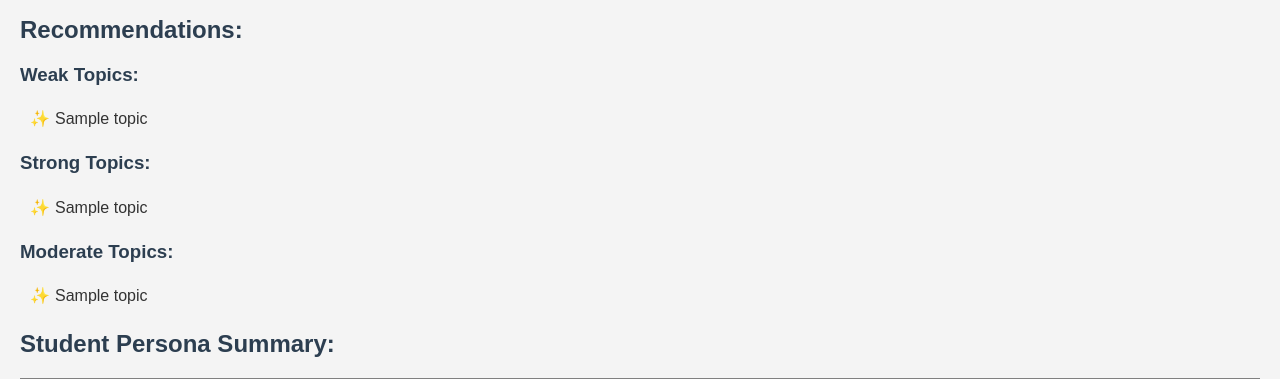
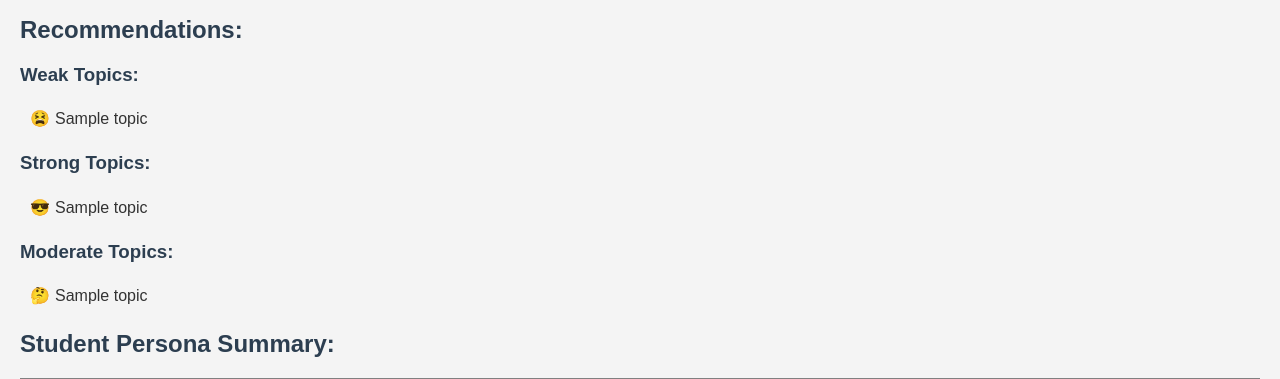
Before and after one commit to Surajsingh-6/Personalized-Student-Recommendations, a Flask app: template templates/results.html in a window 1280 px wide. Shown: the part 231-610 px from the top of the page. Run offline with Flask 3, Linux system fonts and the light colour scheme; the template is opened without the code that fills it: most values are stand-ins (such as "Sample title", 1, 10 or a date in 2020).

Commit message:
added few styles and screenshots of website

```diff
--- a/static/styles.css
+++ b/static/styles.css
@@ -66,6 +66,15 @@ ul {
     list-style-type: "✨";
     padding-left: 20px;
 }
+.good{
+    list-style-type: "😎";
+}
+.avg{
+    list-style-type: "🤔";
+}
+.bad{
+    list-style-type: "😫";
+}
 li {
     padding: 5px;
     margin-left: 10px;
--- a/templates/results.html
+++ b/templates/results.html
@@ -30,21 +30,21 @@
     <h3>Weak Topics:</h3>
     <ul>
         {% for topic in weak_topics %}
-            <li>{{ topic }}</li>
+            <li class="bad">{{ topic }}</li>
         {% endfor %}
     </ul>
 
     <h3>Strong Topics:</h3>
     <ul>
         {% for topic in strong_topics %}
-            <li>{{ topic }}</li>
+            <li class="good">{{ topic }}</li>
         {% endfor %}
     </ul>
 
      <h3>Moderate Topics:</h3>
      <ul>
          {% for topic in moderate_topics %}
-             <li>{{ topic }}</li>
+             <li class="avg">{{ topic }}</li>
          {% endfor %}
      </ul>
 
```
Also changed, not shown: README.md, 3 other files.
